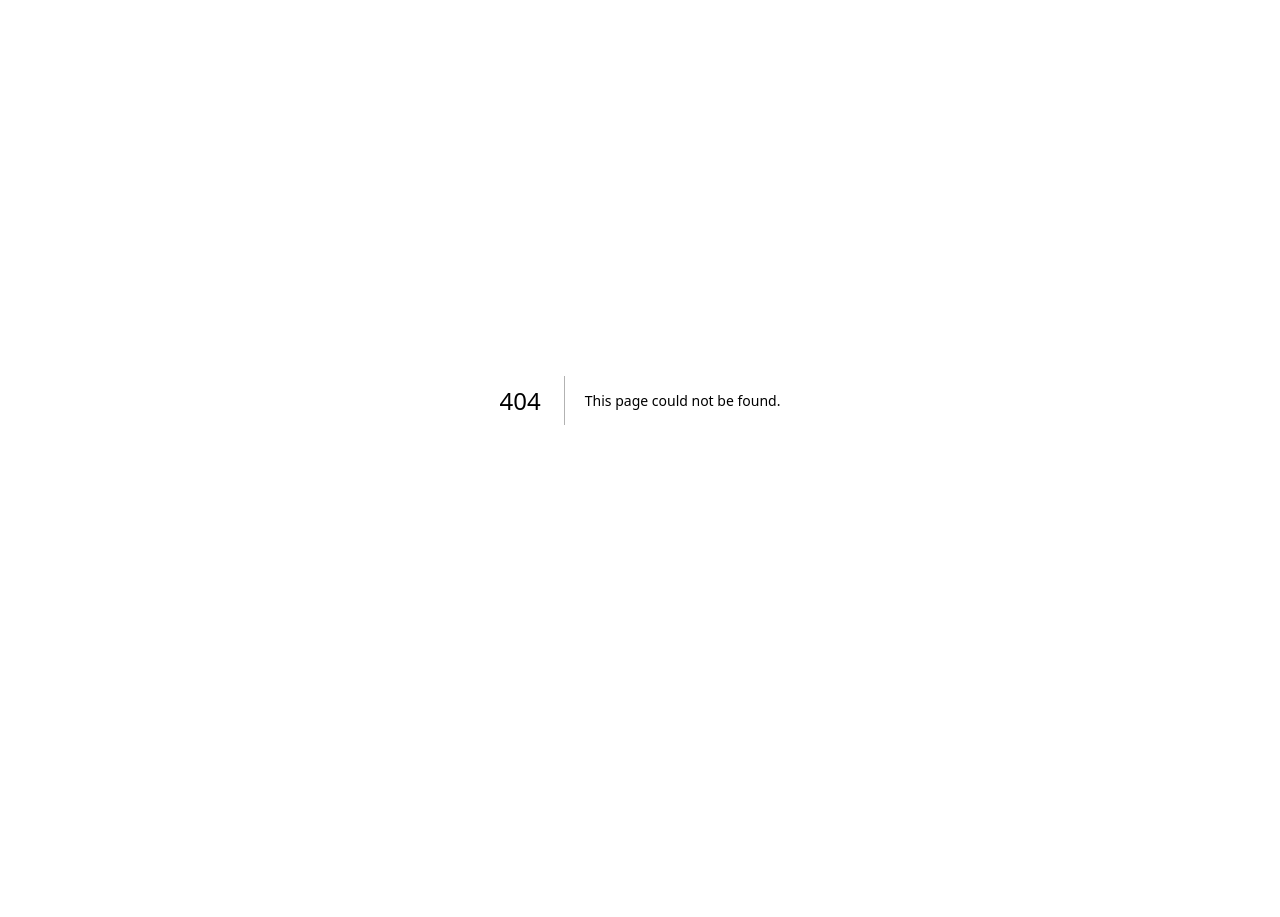
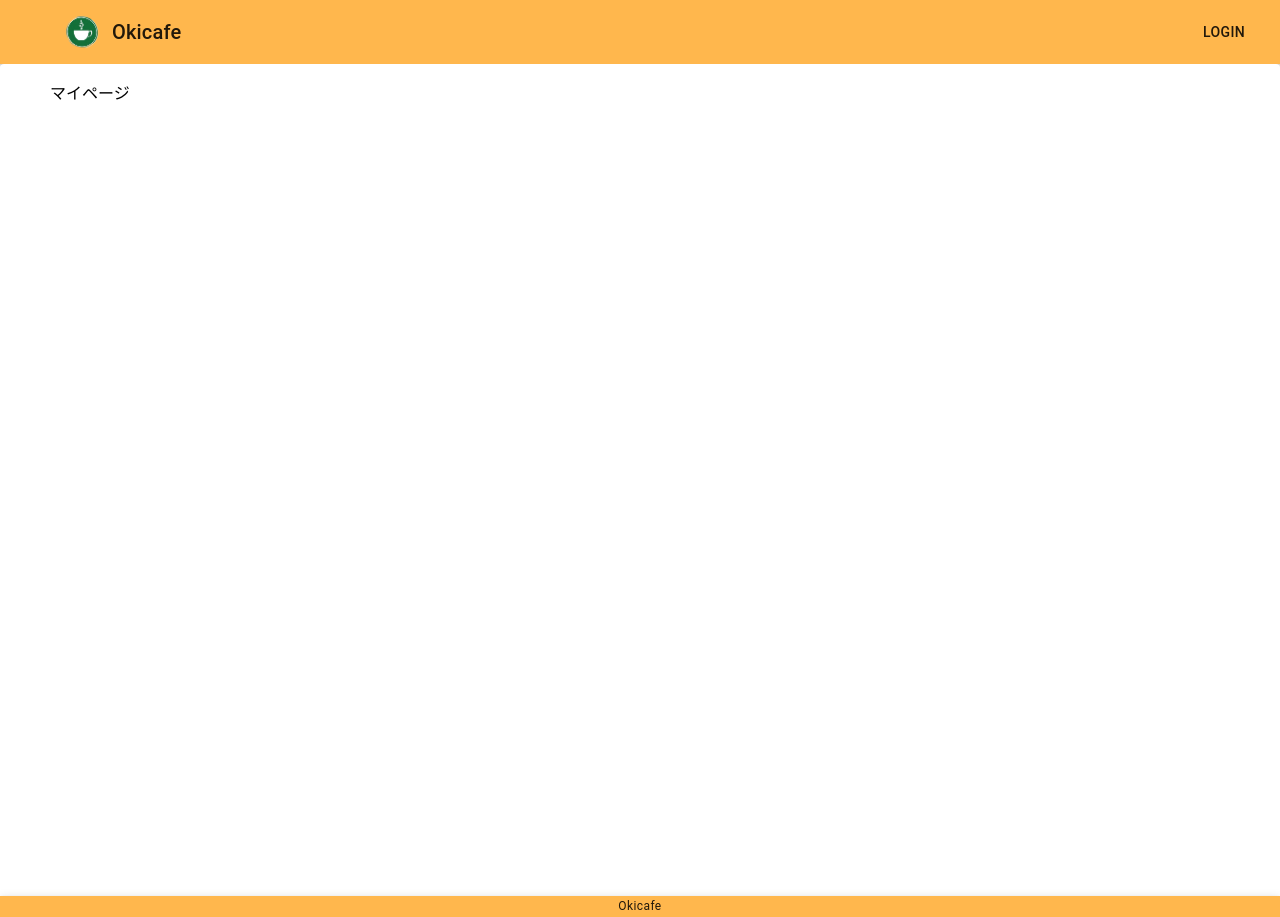
Before and after one commit to yona3/okicafe, a Next.js app: page /1 in a window 1280 px wide. Before the commit this address had no page. Before the commit the page ends 800 px from the top, so only its background shows below. Built offline with nearby package versions, Linux system fonts and the light colour scheme.

Commit message:
マイページ追加

```diff
--- /dev/null
+++ b/src/components/MyPage/index.tsx
@@ -0,0 +1,6 @@
+import { Layout } from "@/components/common/Layout";
+import { FC } from "react";
+
+export const MyPage: FC = () => {
+  return <Layout>マイページ</Layout>;
+};
--- /dev/null
+++ b/src/pages/[userId].tsx
@@ -0,0 +1,3 @@
+import { MyPage } from "@/components/MyPage";
+
+export default MyPage;
```
